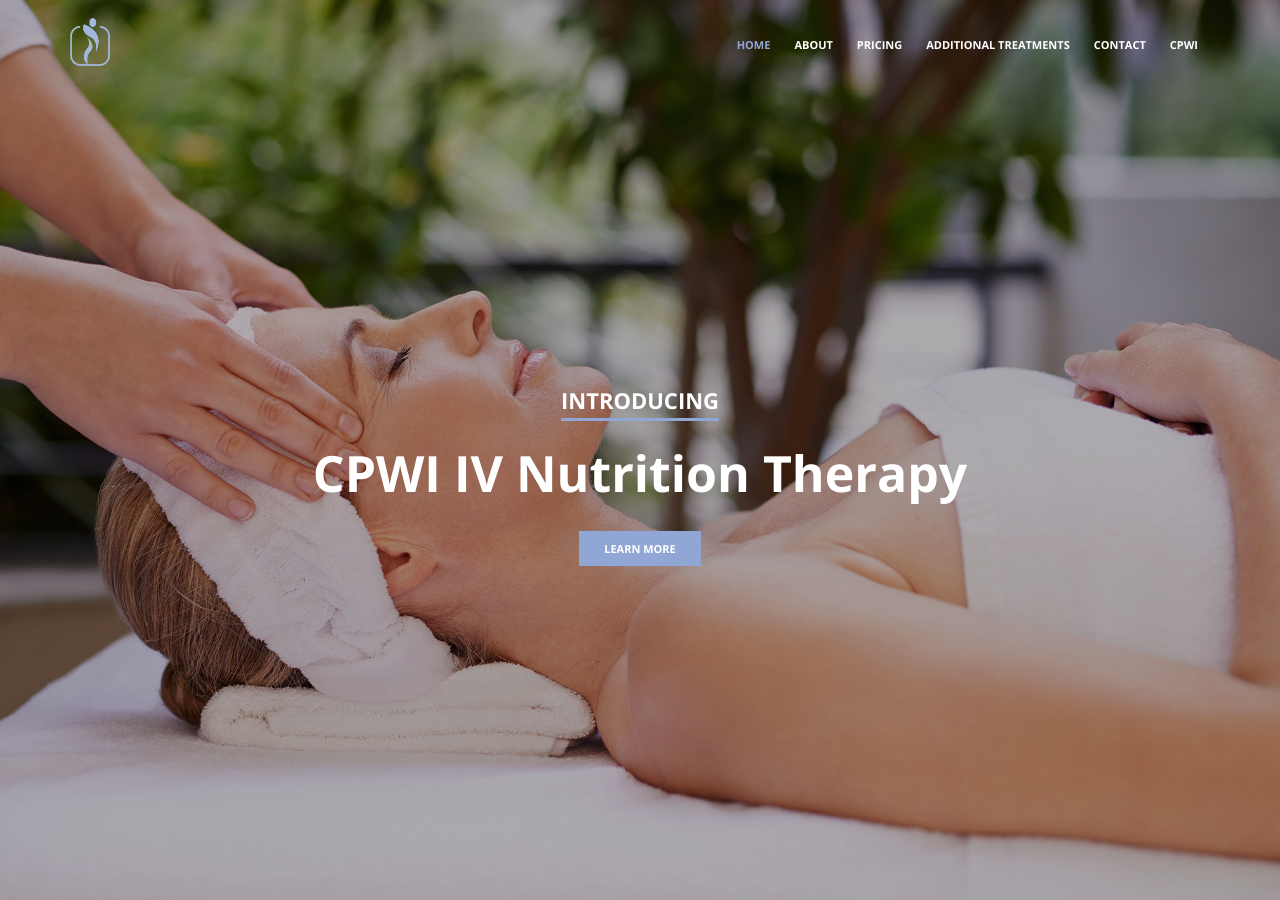
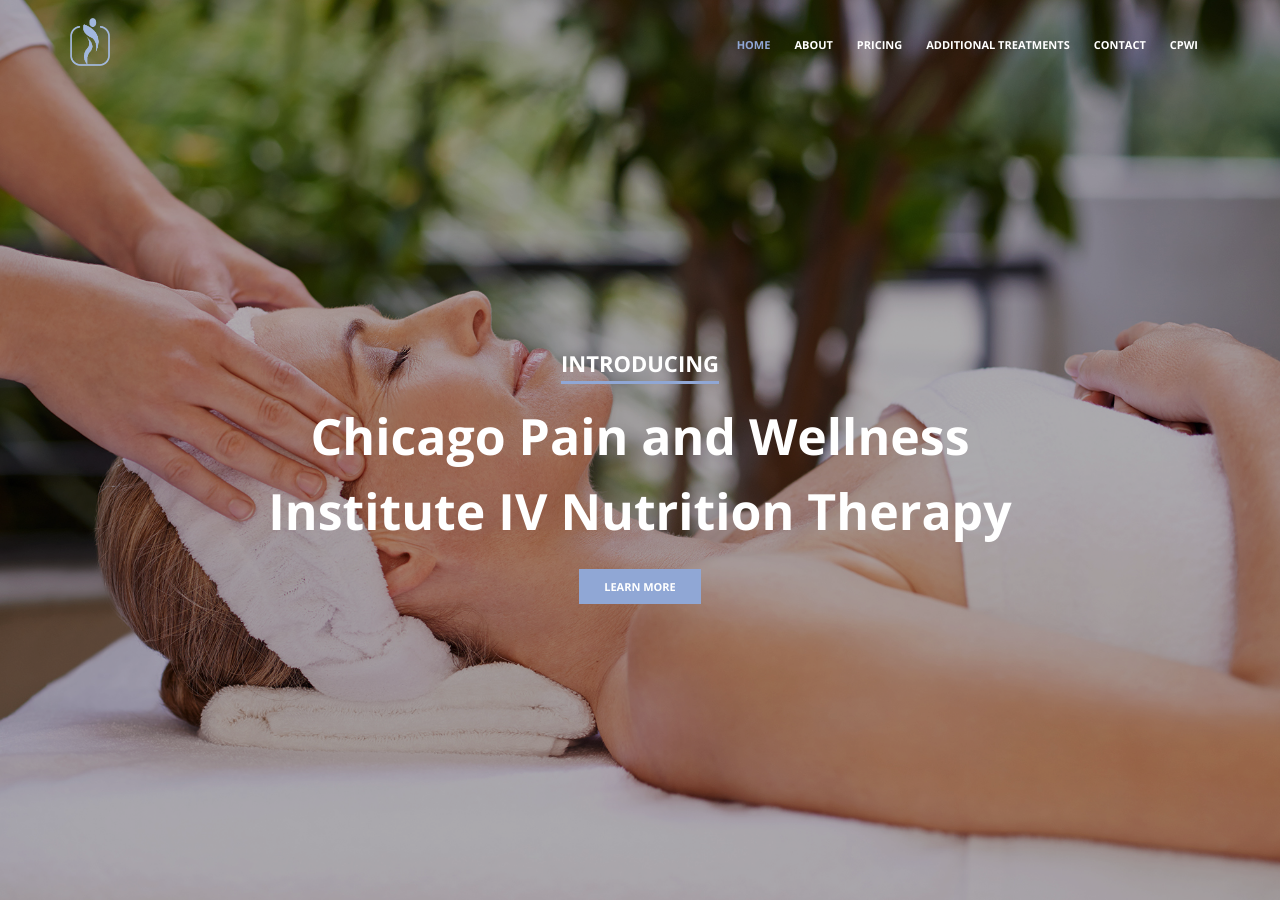
Before and after one commit to LonelyBeastie/chicagopwi-wellness, a Jekyll site: the page built from index.html, in a window 1280 px wide and 900 px high. Built offline with Jekyll 4.4.1, drawn with Linux system fonts in a browser that asks for light colours.

Commit message:
spelling update

```diff
--- a/index.html
+++ b/index.html
@@ -12,7 +12,7 @@
         <div class="col-sm-8 col-sm-offset-2 text-center">
           <h1 class="h2">
             <em class="block-name">Introducing</em><br>
-            CPWI IV Nutrition Therapy
+            Chicago Pain and Wellness Institute IV Nutrition Therapy
           </h1>
           <a class="btn-u btn-u-lg btn-u-bg-default btn-u-upper page-scroll" href="#about">Learn More</a>
         </div>
```
